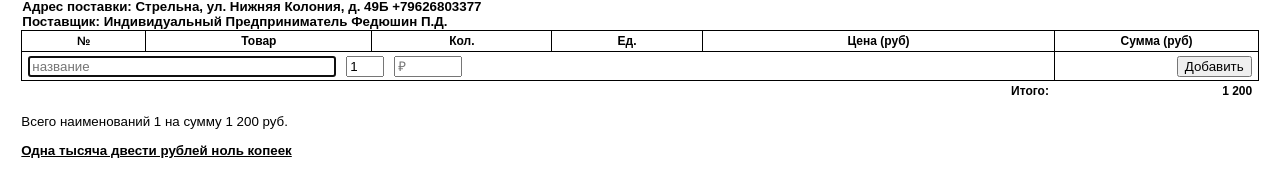
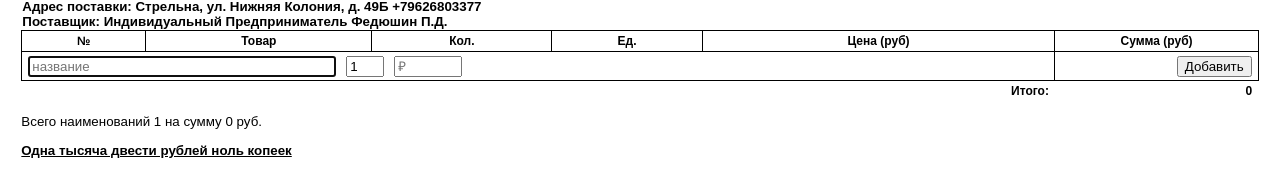
Before and after one commit to dobernike/invoice-creator, a React (Create React App) app: page / in a window 1280 px wide. Shown: the part 110-283 px from the top of the page. Built offline with nearby package versions, Linux system fonts and the light colour scheme.

Commit message:
Начало добавления логики общей суммы

```diff
--- a/src/components/InvoiceTable/InvoiceList/InvoiceList.js
+++ b/src/components/InvoiceTable/InvoiceList/InvoiceList.js
@@ -1,17 +1,26 @@
-import React, { useState } from "react";
+import React, { useState, useEffect } from "react";
 import './InvoiceList.css';
 import InvoiceItem from "./InvoiceItem/InvoiceItem";
 
-export default function InvoiceList() {
+export default function InvoiceList(props) {
   const [name, setName] = useState("");
   const [count, setCount] = useState(1);
   const [price, setPrice] = useState("");
   const [rows, setRows] = useState([]);
   const [index, setIndex] = useState(1);
+  const [total, setTotal] = useState([]);
+
+
+  useEffect(() => {
+    // props.updateTotal(total);
+    console.log(total);
+
+  }, [total]);
 
   function onDelete(e) {
     e.target.parentNode.remove();
     setIndex(prevIndex => prevIndex - 1);
+    setTotal(prevTotal => prevTotal.pop());
   }
 
   function addRow() {
@@ -27,6 +36,11 @@ export default function InvoiceList() {
         onDelete={onDelete}
       />
     ]);
+    setTotal(prevTotal => prevTotal.push(1));
+    console.log(total);
+
+    // console.log(price * count, total);
+
     setName("");
     setCount(1);
     setPrice("");
--- a/src/components/InvoiceTable/InvoiceTable.js
+++ b/src/components/InvoiceTable/InvoiceTable.js
@@ -1,8 +1,14 @@
-import React from "react";
+import React, { useState } from "react";
 import InvoiceList from "./InvoiceList/InvoiceList";
 
 
 export default function InvoiceTable() {
+  const [total, setTotal] = useState(0);
+
+  function updateTotal(price) {
+    setTotal(price);
+  }
+
   return (
     <>
       <table id="order">
@@ -19,14 +25,14 @@ export default function InvoiceTable() {
         <tfoot>
           <tr className="total">
             <td colSpan="5">Итого:</td>
-            <td>1 200</td>
+            <td>{total}</td>
           </tr>
         </tfoot>
         <tbody>
-          <InvoiceList />
+          <InvoiceList updateTotal={updateTotal} />
         </tbody>
       </table>
-      <p>Всего наименований 1 на сумму 1 200 руб.</p>
+      <p>Всего наименований 1 на сумму {total} руб.</p>
       <p id="sum-names">Одна тысяча двести рублей ноль копеек</p>
     </>
   );
```
